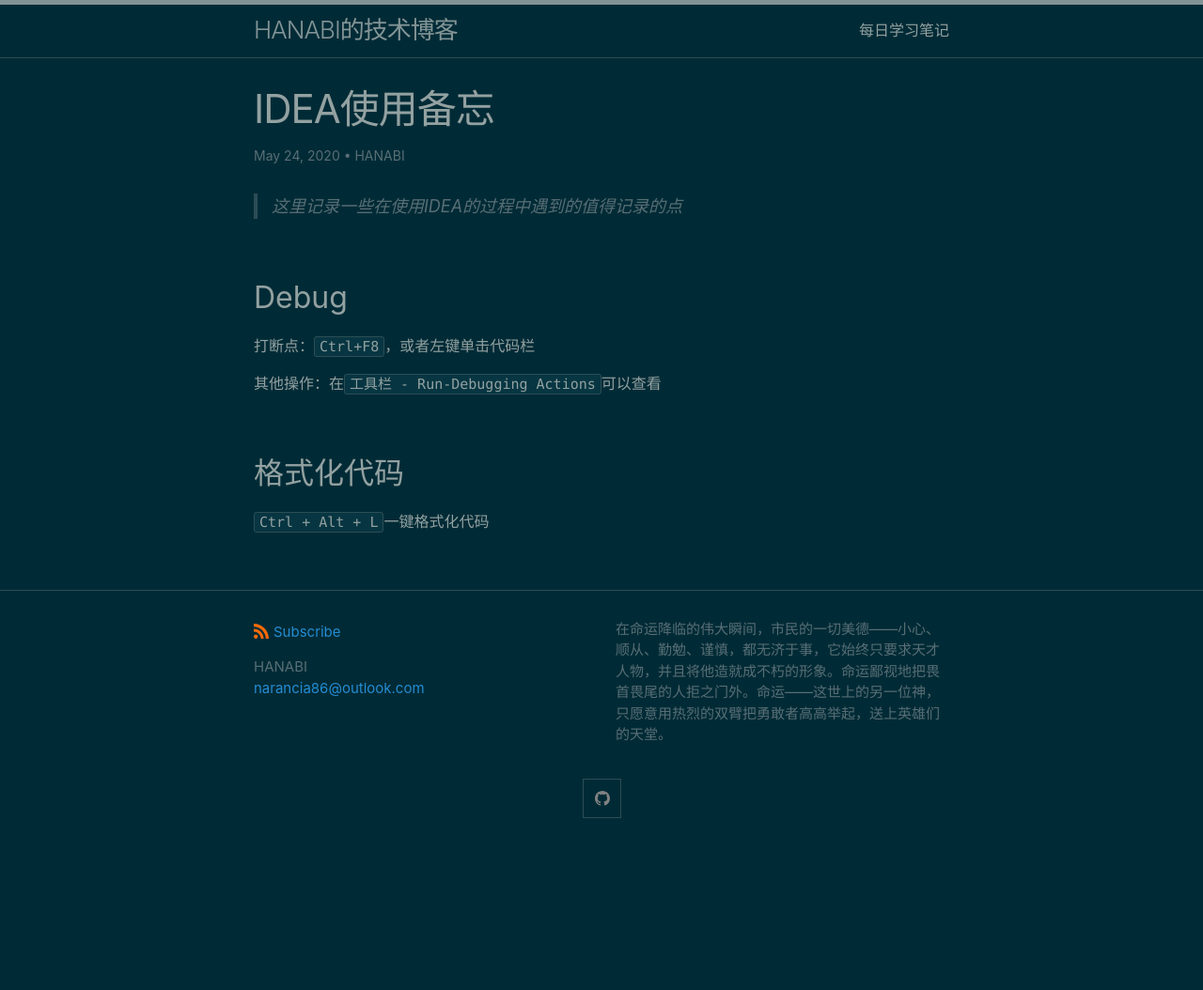
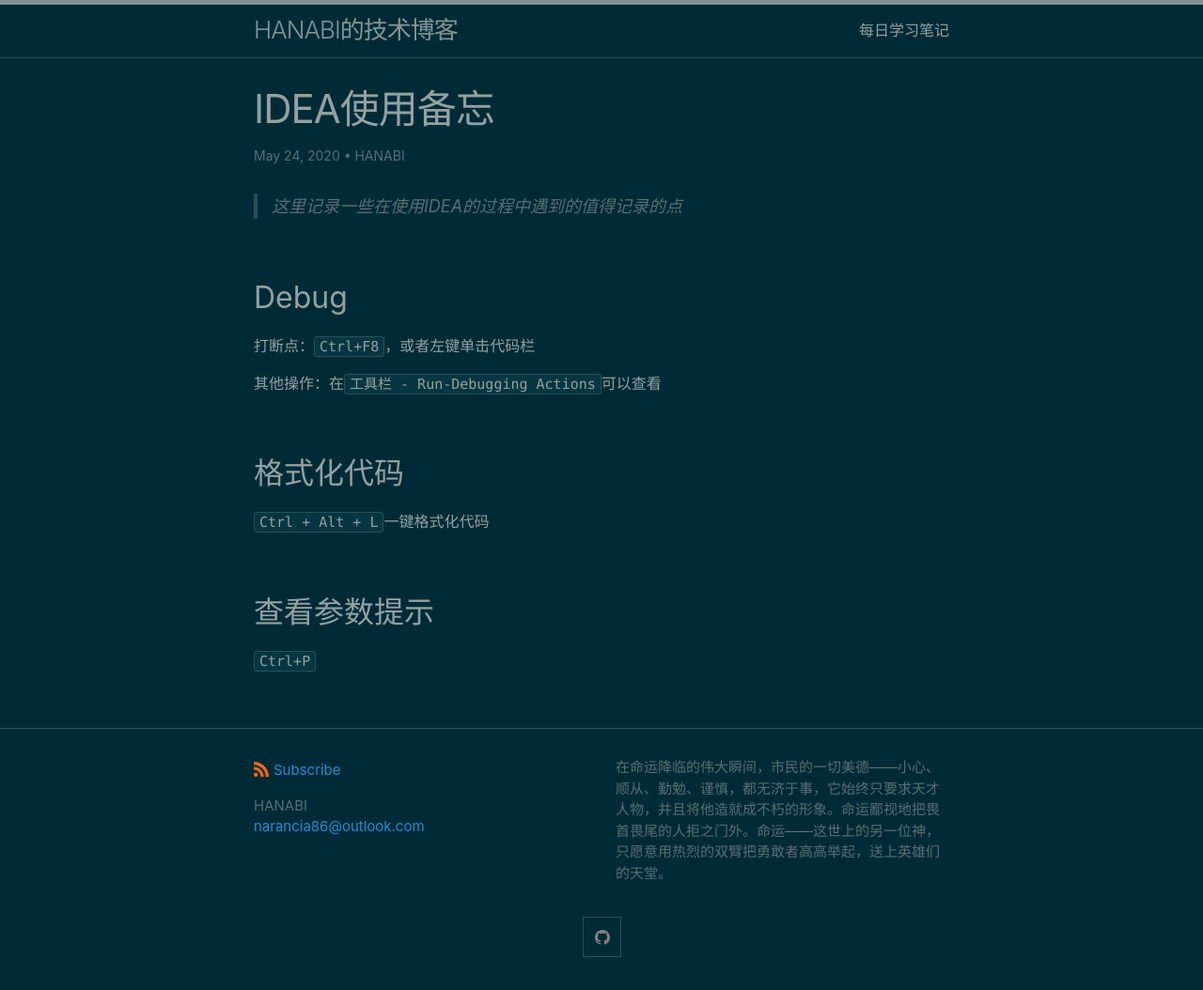
Before and after one commit to KamenRiderKuuga/kamenriderkuuga.github.io, a Jekyll site: the page built from _posts/2020-11-23-IDEA-1.md, in a window 1280 px wide. Shown: the whole page at 94% size. Built offline with Jekyll 4.4.1, drawn with Linux system fonts in a browser that asks for light colours; before the commit the page ends 906 px from its top, so only the background shows below that.

Commit message:
Update 2020-11-23-IDEA-1.md

```diff
--- a/_posts/2020-11-23-IDEA-1.md
+++ b/_posts/2020-11-23-IDEA-1.md
@@ -19,3 +19,9 @@
 ## 格式化代码
 
 `Ctrl + Alt + L`一键格式化代码
+
+
+
+## 查看参数提示
+
+`Ctrl+P`
```
